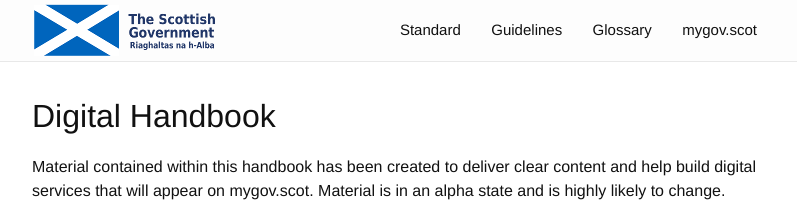
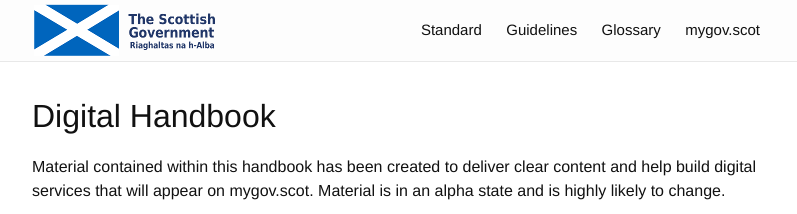
Before and after one commit to Terrycy/scottishgovernment.github.io, a Jekyll site: the page built from index.html, in a window 1280 px wide. Shown: the top 214 px of the page, without its empty margins (238-1035 px from the left). Built offline with Jekyll 4.4.1, drawn with Linux system fonts in a browser that asks for light colours.

Commit message:
MGVI-1416 - Responsive behaviour
Added responsive behaviour to the header navigation and reduced the
size of the links to spot them from jumping before the snap point.

To confirm more links to be added in the header or footer and update
the logo

```diff
--- a/_sass/_header.scss
+++ b/_sass/_header.scss
@@ -1,11 +1,13 @@
-nav {
+.site-title{
+  margin-bottom: 4px;
+}
+.site-nav {
   text-align: right;
   ul.trigger{
     padding: 0;
     margin: 0;
     list-style-type: none;
     li{
-
       display: inline-block;
       margin-left: -4px;
       position: relative;
@@ -15,7 +17,7 @@ nav {
         border-width: 4px 0px;
         border-style: solid;
         border-color: transparent;
-        padding: 15px 15px;
+        padding: 15px 12px;
         margin: 0;
         &.active, &:hover{
           border-color: $brand-color;
@@ -24,5 +26,22 @@ nav {
         }
       }
     }
+    @include media-query($on-palm) {
+      li{
+        display: block;
+        text-align: center;
+        a{
+          border-width: 0px 0px;
+          border-style: solid;
+          border-color: transparent;
+          padding: 3px 3px;
+          &.active, &:hover{
+            border-color: $brand-color;
+            color: $brand-color;
+            text-decoration: none;
+          }
+        }
+      }
+    }
   }
 }
```
